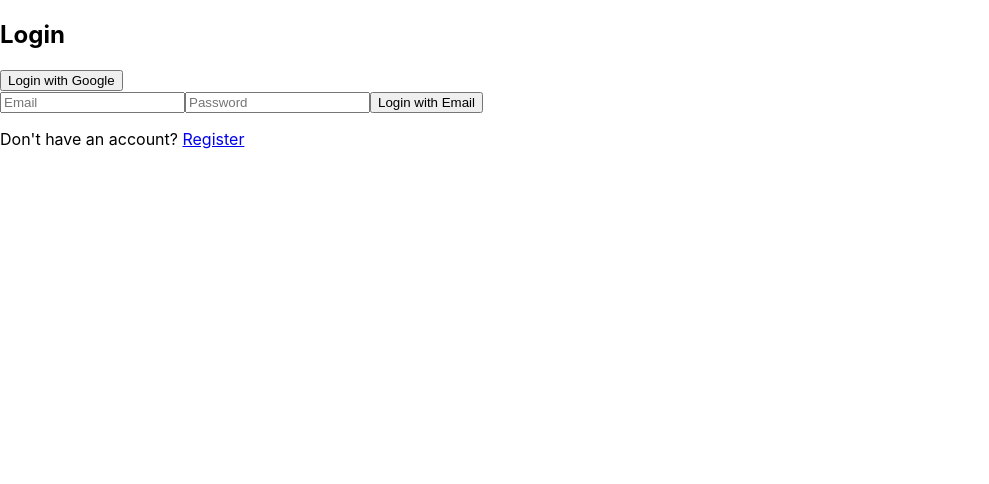
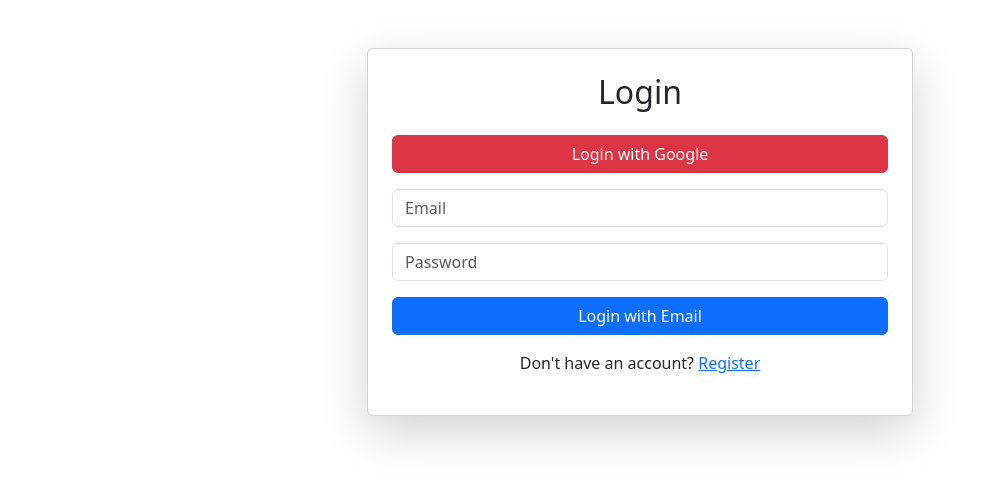
Before and after one commit to daniuniv/Efficient-Clothing, a React (Create React App) app: page / in a window 1280 px wide. Shown: the top 484 px of the page, without its empty margins (0-989 px from the left). Built offline with nearby package versions, Linux system fonts and the light colour scheme.

Commit message:
Bootstrap styling for login and register pages

```diff
--- a/package.json
+++ b/package.json
@@ -3,6 +3,7 @@
   "version": "0.1.0",
   "private": true,
   "dependencies": {
+    "bootstrap": "^5.3.3",
     "cra-template": "1.2.0",
     "firebase": "^11.0.2",
     "react": "^19.0.0",
--- a/src/components/Login.js
+++ b/src/components/Login.js
@@ -1,7 +1,7 @@
 import React, { useState } from 'react';
 import { GoogleAuthProvider, signInWithPopup, signInWithEmailAndPassword } from 'firebase/auth';
 import { auth } from '../firebaseConfig';
-import { Link } from 'react-router-dom'; // import Link for routing
+import { Link } from 'react-router-dom';
 
 const Login = () => {
   const [email, setEmail] = useState('');
@@ -12,7 +12,7 @@
     const provider = new GoogleAuthProvider();
     try {
       await signInWithPopup(auth, provider);
-      alert("Logged in with Google!");
+      alert('Logged in with Google!');
     } catch (error) {
       setError(error.message);
       console.error(error.message);
@@ -22,7 +22,7 @@
   const handleEmailLogin = async () => {
     try {
       await signInWithEmailAndPassword(auth, email, password);
-      alert("Logged in with Email!");
+      alert('Logged in with Email!');
     } catch (error) {
       setError(error.message);
       console.error(error.message);
@@ -30,25 +30,63 @@
   };
 
   return (
-    <div>
-      <h2>Login</h2>
-      <button onClick={handleGoogleLogin}>Login with Google</button>
-      <br />
+    <div className="container mt-5">
+      <div className="row justify-content-center">
+        <div className="col-md-6">
+          <div className="card shadow-lg p-4 rounded">
+            <h2 className="text-center mb-4">Login</h2>
+
+            {/* Google Login */}
+            <button
+              onClick={handleGoogleLogin}
+              className="btn btn-danger btn-block mb-3"
+            >
+              Login with Google
+            </button>
+
+            {/* Email Input */}
+            <div className="form-group mb-3">
               <input
                 type="email"
+                className="form-control"
                 placeholder="Email"
                 value={email}
                 onChange={(e) => setEmail(e.target.value)}
               />
+            </div>
+
+            {/* Password Input */}
+            <div className="form-group mb-3">
               <input
                 type="password"
+                className="form-control"
                 placeholder="Password"
                 value={password}
                 onChange={(e) => setPassword(e.target.value)}
               />
-      <button onClick={handleEmailLogin}>Login with Email</button>
-      {error && <p style={{ color: 'red' }}>{error}</p>}
-      <p>Don't have an account? <Link to="/register">Register</Link></p>
+            </div>
+
+            {/* Email Login */}
+            <button
+              onClick={handleEmailLogin}
+              className="btn btn-primary btn-block mb-3"
+            >
+              Login with Email
+            </button>
+
+            {/* Error Message */}
+            {error && <p className="text-danger text-center">{error}</p>}
+
+            {/* Register Link */}
+            <p className="text-center">
+              Don't have an account?{' '}
+              <Link to="/register" className="text-primary">
+                Register
+              </Link>
+            </p>
+          </div>
+        </div>
+      </div>
     </div>
   );
 };
--- a/src/components/Register.js
+++ b/src/components/Register.js
@@ -1,6 +1,7 @@
 import React, { useState } from 'react';
 import { createUserWithEmailAndPassword } from 'firebase/auth';
 import { auth } from '../firebaseConfig';
+import { Link } from 'react-router-dom';
 
 const Register = () => {
   const [email, setEmail] = useState('');
@@ -10,7 +11,7 @@
   const handleRegister = async () => {
     try {
       await createUserWithEmailAndPassword(auth, email, password);
-      alert("User created successfully!");
+      alert('User created successfully!');
     } catch (err) {
       setError(err.message);
       console.error(err.message);
@@ -18,22 +19,55 @@
   };
 
   return (
-    <div>
-      <h2>Register</h2>
+    <div className="container mt-5">
+      <div className="row justify-content-center">
+        <div className="col-md-6">
+          <div className="card shadow-lg p-4 rounded">
+            <h2 className="text-center mb-4">Register</h2>
+
+            {/* Email Input */}
+            <div className="form-group mb-3">
               <input
                 type="email"
+                className="form-control"
                 placeholder="Email"
                 value={email}
                 onChange={(e) => setEmail(e.target.value)}
               />
+            </div>
+
+            {/* Password Input */}
+            <div className="form-group mb-3">
               <input
                 type="password"
+                className="form-control"
                 placeholder="Password"
                 value={password}
                 onChange={(e) => setPassword(e.target.value)}
               />
-      <button onClick={handleRegister}>Register</button>
-      {error && <p style={{ color: 'red' }}>{error}</p>}
+            </div>
+
+            {/* Register Button */}
+            <button
+              onClick={handleRegister}
+              className="btn btn-success btn-block mb-3"
+            >
+              Register
+            </button>
+
+            {/* Error Message */}
+            {error && <p className="text-danger text-center">{error}</p>}
+
+            {/* Login Link */}
+            <p className="text-center">
+              Already have an account?{' '}
+              <Link to="/" className="text-primary">
+                Login
+              </Link>
+            </p>
+          </div>
+        </div>
+      </div>
     </div>
   );
 };
--- a/src/index.js
+++ b/src/index.js
@@ -3,6 +3,8 @@
 import './index.css';
 import App from './App';
 import reportWebVitals from './reportWebVitals';
+import 'bootstrap/dist/css/bootstrap.min.css';
+
 
 const root = ReactDOM.createRoot(document.getElementById('root'));
 root.render(
```
Also changed, not shown: 1 other file (tests, documents, lock files or other folders). Lines whose indentation alone changed are shown as unchanged.
